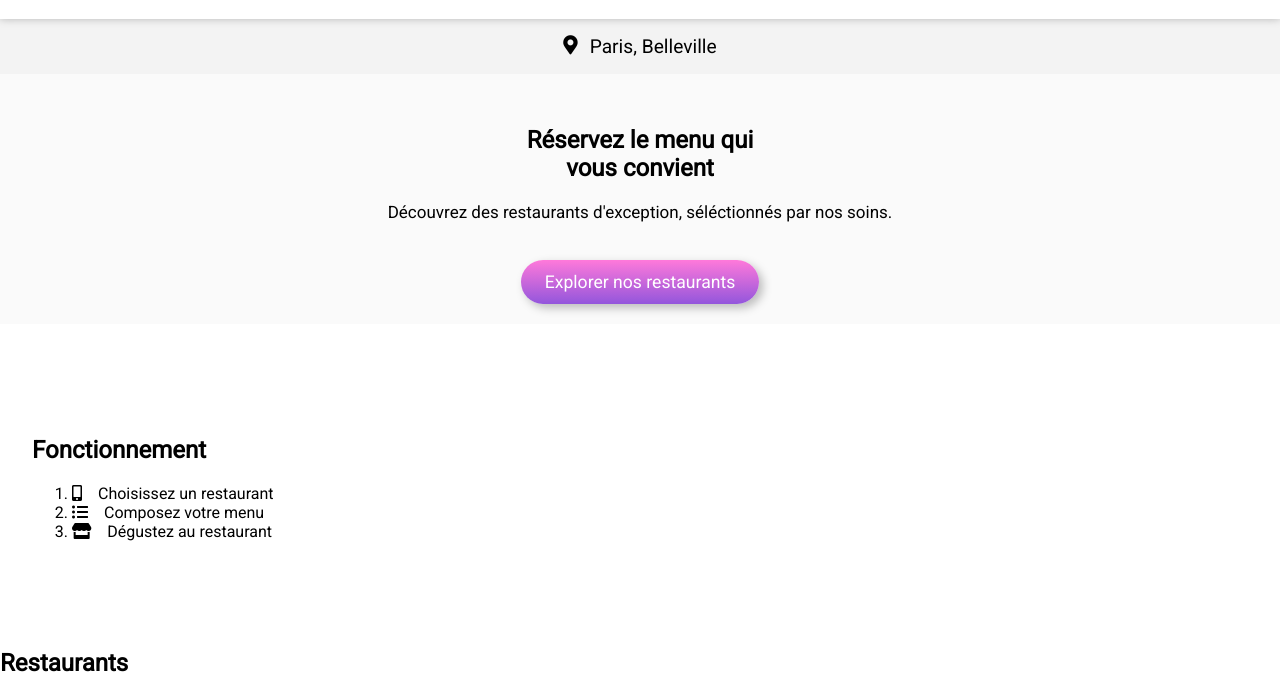
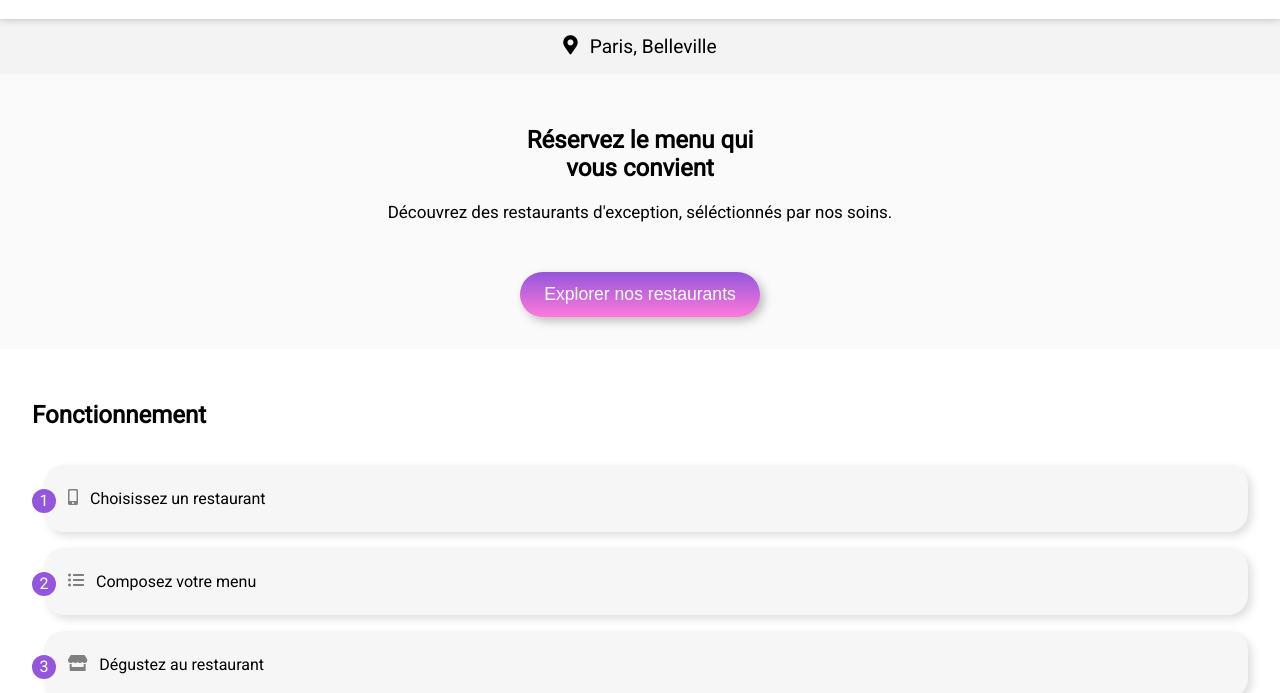
Before and after one commit to lea-bana/LeaBarreau_3_20062021, a website: page build/index.html in a window 1280 px wide. Shown: the part 61-754 px from the top of the page. Drawn offline with Linux system fonts and the light colour scheme; a web font is replaced by a local one.

Commit message:
updates main page

```diff
--- a/sass/components/home-restaurant.scss
+++ b/sass/components/home-restaurant.scss
@@ -20,17 +20,65 @@
   text-align: center;
   align-items: center;
   background-color: #fafafa;
-  margin-bottom: 60px;
 }
 .explo__btn {
-  @include button(primary);
+  @include button("");
 }
 
 .tuto {
   display: flex;
   padding: 2rem;
-  text-align: left;
   align-items: center;
   background-color: white;
   margin-bottom: 60px;
 }
+
+.container__tuto {
+  justify-content: center;
+  display: flex;
+  flex-direction: column;
+  width: 100%;
+}
+
+.tuto__steps {
+  margin: 0;
+  padding: 0;
+  list-style: none;
+  counter-reset: compteListe;
+}
+.tuto__step {
+  padding: 1.5rem;
+  margin: 1rem 0 1rem 0.75rem;
+  box-shadow: 0.25rem 0.25rem 0.5rem rgb(0 0 0 / 13%);
+  border-radius: 1.25rem;
+  background-color: #f6f6f6;
+  display: flex;
+  position: relative;
+  &:hover {
+    background-color: #9356dc;
+    opacity: 0.3;
+  }
+}
+.tuto__step:before {
+  counter-increment: compteListe 1;
+  content: counter(compteListe) " ";
+  background: #9356dc;
+  height: 1.5rem;
+  width: 1.5rem;
+  border-radius: 100px;
+  display: flex;
+  justify-content: center;
+  align-items: center;
+  color: #fff;
+  position: absolute;
+  left: -0.75rem;
+  &:hover {
+    opacity: 1;
+  }
+}
+.tuto__icon {
+  color: gray;
+  &:hover + :active {
+    color: #9356dc;
+  }
+}
--- a/sass/variables.scss
+++ b/sass/variables.scss
@@ -1,7 +1,3 @@
-$color-primary: #9356dc;
-$color-secondary: #ff79da;
-$color-tertiary: #99e2d0;
-
 @mixin button($type) {
   border: 0;
   padding: 0.75rem 1.5rem;
@@ -9,15 +5,26 @@ $color-tertiary: #99e2d0;
   font-size: 1.1rem;
   border-radius: 100px;
   color: white;
-  text-decoration: none;
   background-color: rgb(104, 104, 104);
-  background: linear-gradient($color-secondary, $color-primary);
+  background-image: linear-gradient($color-primary, $color-secondary);
   cursor: pointer;
-  transition-duration: 0.25s;
   box-shadow: 0.25rem 0.25rem 10px rgba(0, 0, 0, 0.25);
-
+  transform: scale(1);
+  transition-property: transform;
+  transition-duration: 1.25s;
   &:hover {
+    transform: scale(1.15);
     background-color: white;
     box-shadow: 0.25rem 0.25rem 10px rgba(0, 0, 0, 0.5);
   }
+
+  a {
+    text-decoration: none;
+    color: inherit;
+  }
 }
+
+$color-primary: #9356dc;
+$color-secondary: #ff79da;
+$color-tertiary: #99e2d0;
+$appPadding: 1rem;
```
Also changed, not shown: build/index.html, build/style.css, style/components/home-restaurant.css, style/global.css, 2 other files.
